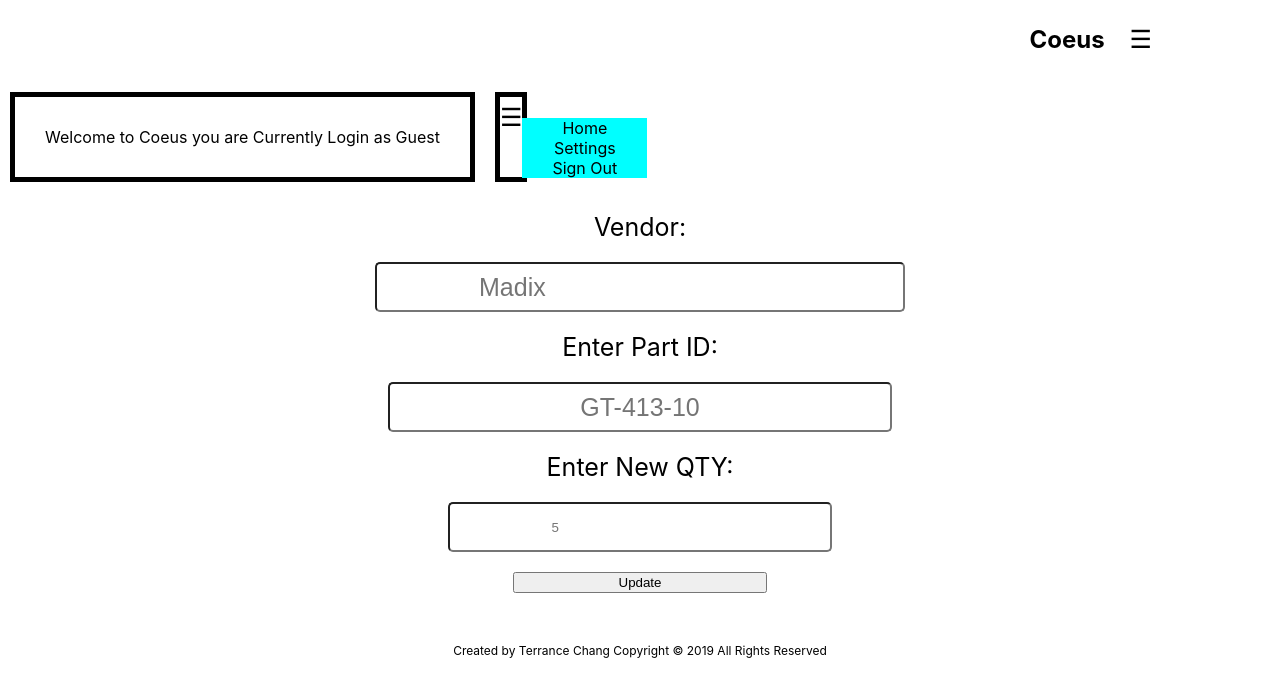
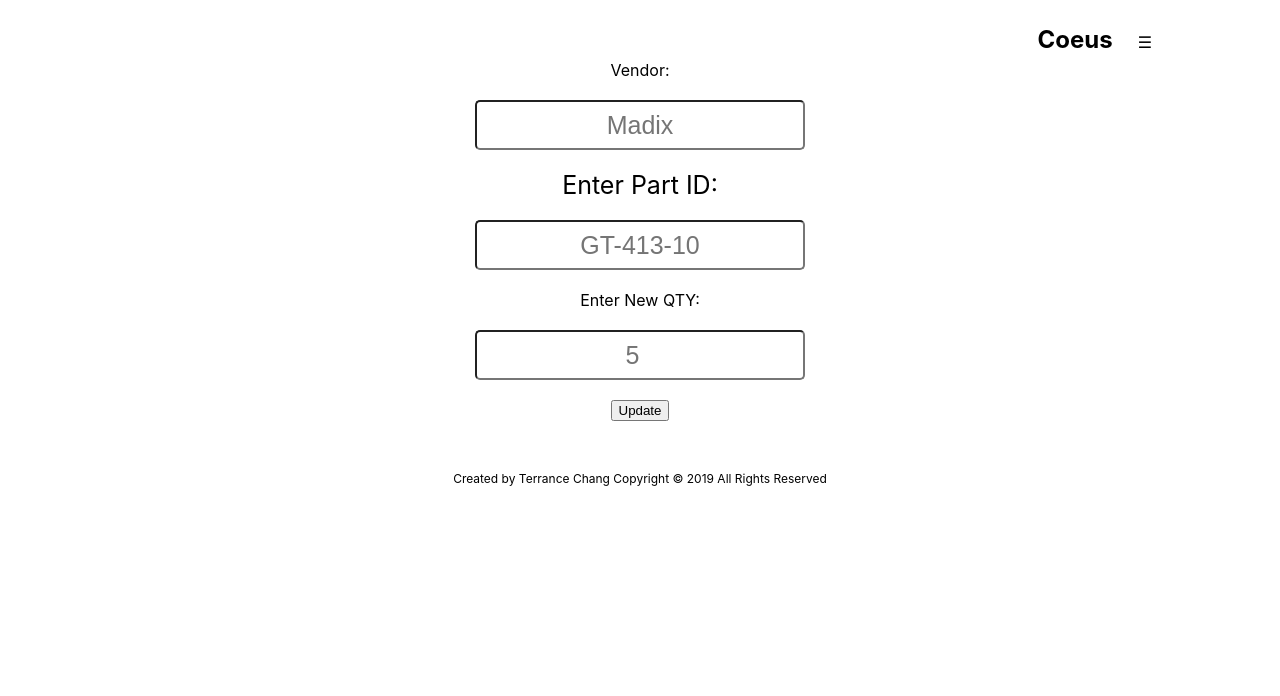
Before and after one commit to tchang46343/Coeus-Systems-Inc.-, a React (Create React App) app: page /updatedata in a window 1280 px wide. Shown: the top 696 px of the page. Built offline with nearby package versions, Linux system fonts and the light colour scheme.

Commit message:
Made correct for systlic issues

```diff
--- a/src/Components/HomePage/Navbar.js
+++ b/src/Components/HomePage/Navbar.js
@@ -14,13 +14,10 @@ export default class NavBar extends React.Component {
           <input type="checkbox" id="hamburger" />
           <ul>
             <li>
-              <Link to="/">Home</Link>
+              <Link to="/">Coeus Webpage</Link>
             </li>
             <li>
-              <Link>Services</Link>
-            </li>
-            <li>
-              <Link to="/userpage">Sign-In</Link>
+              <Link to="/userpage">Home</Link>
             </li>
           </ul>
         </nav>
--- a/src/Components/HomePage/UserPages/UserChanges/Delete.js
+++ b/src/Components/HomePage/UserPages/UserChanges/Delete.js
@@ -1,12 +1,10 @@
 import React from "react";
 import "./Delete.css";
-import UserNav from "./UserNav";
 
 export default class DeleteData extends React.Component {
   render() {
     return (
       <div className="DeleteContent">
-        <UserNav />
         <form className="DeleteData">
           <label className="VendorDelete">Vendor:</label>
           <input
--- a/src/Components/HomePage/UserPages/UserChanges/Get.css
+++ b/src/Components/HomePage/UserPages/UserChanges/Get.css
@@ -3,12 +3,17 @@
   align-items: center;
   flex-direction: column;
 }
-label {
+.vendor {
   display: inline;
   font-size: 25px;
 }
 
 .vendorName {
+  display: inline;
+  font-size: 25px;
+}
+
+.item {
   display: inline;
   font-size: 25px;
 }
--- a/src/Components/HomePage/UserPages/UserChanges/Get.js
+++ b/src/Components/HomePage/UserPages/UserChanges/Get.js
@@ -1,6 +1,5 @@
 import React from "react";
 import "./Get.css";
-import UserNav from "./UserNav";
 import Context from "../../../../context";
 
 export default class GetData extends React.Component {
@@ -9,7 +8,6 @@ export default class GetData extends React.Component {
     console.log(this.context.vendors);
     return (
       <div className="GetContent">
-        <UserNav />
         <form className="addNewPart">
           <label className="vendor">Vendor:</label>
           <input
--- a/src/Components/HomePage/UserPages/UserChanges/Post.js
+++ b/src/Components/HomePage/UserPages/UserChanges/Post.js
@@ -1,6 +1,6 @@
 import React from "react";
 import "./Post.css";
-import UserNav from "./UserNav";
+//import UserNav from "./UserNav";
 
 export default class PostData extends React.Component {
   onSubmit(event) {
@@ -10,7 +10,6 @@ export default class PostData extends React.Component {
   render() {
     return (
       <div className="GetContent">
-        <UserNav />
         <form className="addNewPart" onSubmit={event => this.onSubmit(event)}>
           <label className="vendor:">Vendor:</label>
           <input
--- a/src/Components/HomePage/UserPages/UserChanges/Update.css
+++ b/src/Components/HomePage/UserPages/UserChanges/Update.css
@@ -1,12 +1,17 @@
 .vendorName {
-  padding: 0 8%;
+  margin: 20px 0;
+
+  border-radius: 5px;
+  display: inline;
+  font-size: 25px;
+  text-align: center;
 }
-.partID {
-  padding: 0 7%;
+
+.ItemQty {
+  margin: 20px 0;
+
+  border-radius: 5px;
+  display: inline;
+  font-size: 25px;
+  text-align: center;
 }
-.ItemQty {
-  padding: 0 8%;
-}
-.Update {
-  width: 20%;
-}
--- a/src/Components/HomePage/UserPages/UserChanges/Update.js
+++ b/src/Components/HomePage/UserPages/UserChanges/Update.js
@@ -1,12 +1,10 @@
 import React from "react";
 import "./Update.css";
-import UserNav from "./UserNav";
 
 export default class UpdateData extends React.Component {
   render() {
     return (
       <div className="UpdateContent">
-        <UserNav />
         <form className="addNewPart">
           <label id="vendor:">Vendor:</label>
           <input
--- a/src/Components/HomePage/UserPages/UserChanges/UserNav.css
+++ /dev/null
@@ -1,26 +0,0 @@
-.NavUserContent {
-  display: flex;
-  margin-top: 2px;
-}
-.UserAppTitle {
-  border: 5px solid black;
-  /* flex: 2; */
-  margin: 10px;
-  padding: 30px;
-}
-.UserNavOptions {
-  border: 5px solid black;
-  /* flex: 1; */
-  margin: 10px;
-  text-align: center;
-  padding: 5px 0;
-}
-
-.UserLinks {
-  display: inline-block;
-  padding: 0 25px;
-}
-
-.UserLinks li {
-  padding: 0 5px;
-}
--- a/src/Components/HomePage/UserPages/UserChanges/UserNav.js
+++ /dev/null
@@ -1,33 +0,0 @@
-import React from "react";
-import { Link } from "react-router-dom";
-import "./UserNav.css";
-
-export default class NavBar extends React.Component {
-  render() {
-    return (
-      <div className="NavUserContent">
-        <header className="UserAppTitle">
-          Welcome to Coeus you are Currently Login as Guest
-        </header>
-        <nav className="UserNavOptions">
-          <label for="hamburger">&#9776;</label>
-          <input type="checkbox" id="hamburger" />
-          <ul className="UserLinks">
-            <li>
-              <Link to="/userpage"> Home </Link>
-            </li>
-            <li>
-              <a className="nav-link scroll" href="#ProfileSetting">
-                Settings
-              </a>
-            </li>
-
-            <li>
-              <Link to="/"> Sign Out </Link>
-            </li>
-          </ul>
-        </nav>
-      </div>
-    );
-  }
-}
```
